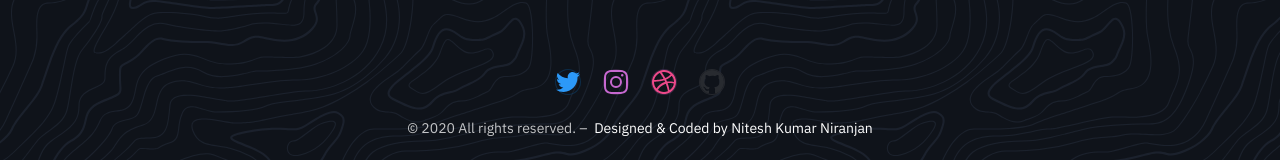
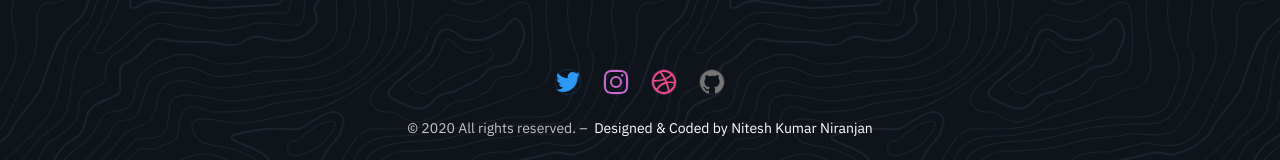
Before and after one commit to niteshkumarniranjan/theux.dev, a Next.js app: page / in a window 1280 px wide. Shown: the part 1816-1976 px from the top of the page. Built offline with nearby package versions, Linux system fonts and the light colour scheme; what @tailwindcss/ui would draw is missing.

Commit message:
fix: github icon color contrast

```diff
--- a/components/Footer.js
+++ b/components/Footer.js
@@ -53,7 +53,7 @@ function GithubIcon(props) {
   return (
     <svg viewBox="0 0 26 26" width={24} height={24} {...props}>
       <path
-        fill="#282B30"
+        fill="#757575"
         fillRule="evenodd"
         d="M13 0C5.817 0 0 5.817 0 13c0 5.753 3.721 10.611 8.889 12.334.65.114.894-.276.894-.618 0-.309-.017-1.332-.017-2.421-3.266.601-4.111-.796-4.371-1.528-.146-.373-.78-1.527-1.332-1.836-.455-.244-1.105-.845-.017-.861 1.024-.016 1.755.942 1.999 1.332 1.17 1.967 3.039 1.414 3.786 1.073.114-.845.455-1.414.829-1.739-2.893-.325-5.915-1.446-5.915-6.418 0-1.414.504-2.584 1.332-3.494-.13-.325-.585-1.658.13-3.445 0 0 1.09-.341 3.576 1.332a12.063 12.063 0 013.25-.439c1.104 0 2.21.147 3.25.44 2.486-1.69 3.575-1.333 3.575-1.333.715 1.787.26 3.12.13 3.445.828.91 1.332 2.063 1.332 3.494 0 4.988-3.039 6.093-5.931 6.418.471.406.877 1.186.877 2.405 0 1.739-.016 3.137-.016 3.575 0 .341.244.748.894.618C22.279 23.61 26 18.736 26 13c0-7.183-5.817-13-13-13z"
       />
--- a/tailwind.config.js
+++ b/tailwind.config.js
@@ -2,6 +2,10 @@ const defaultTheme = require("tailwindcss/defaultTheme")
 
 module.exports = {
   theme: {
+    purge: [
+      './pages/**/*.js',
+      './components/**/*.js',
+    ],
     extend: {
       colors: {
         twitter: "rgba(0,145,255,.1)",
```
